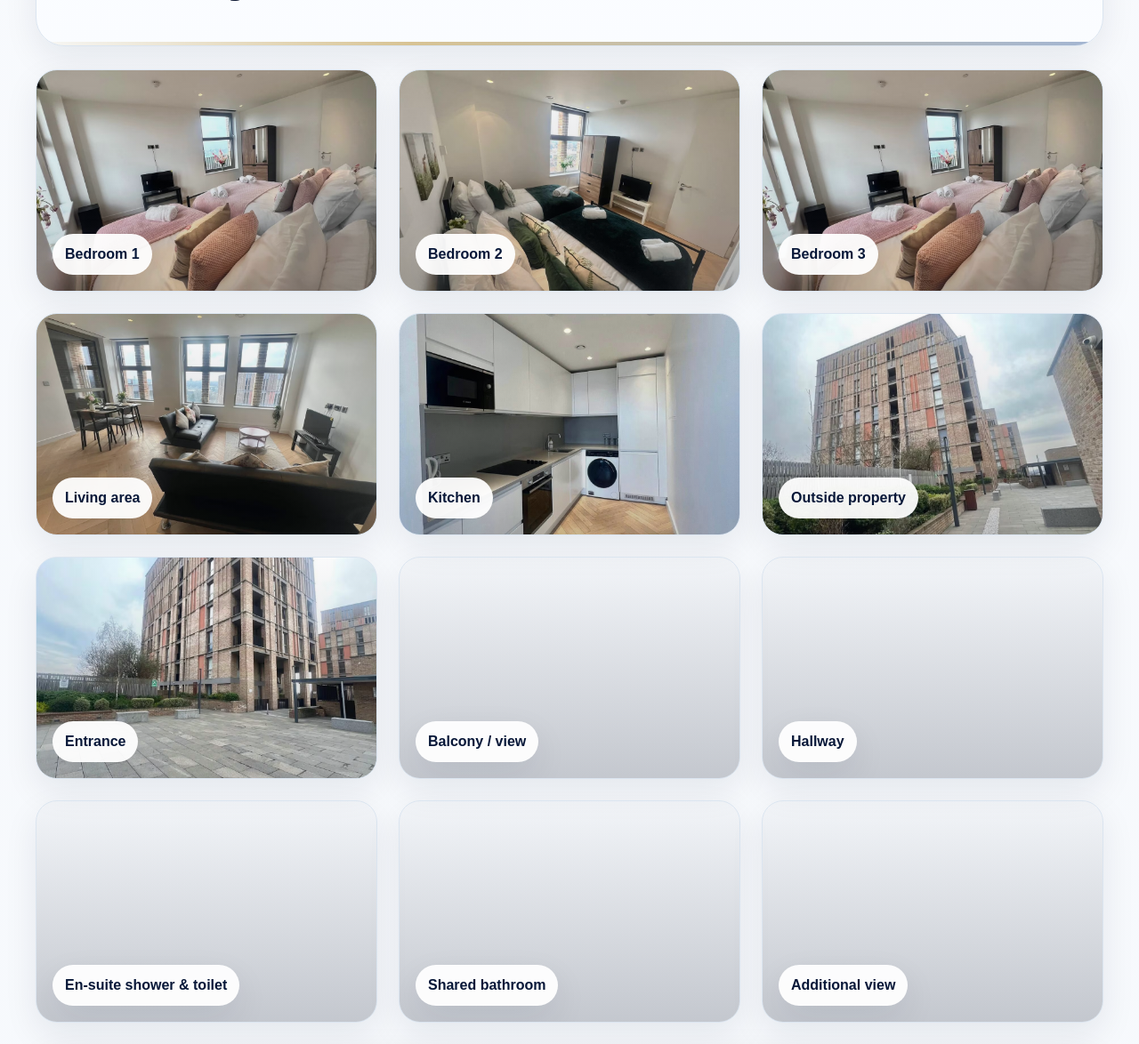
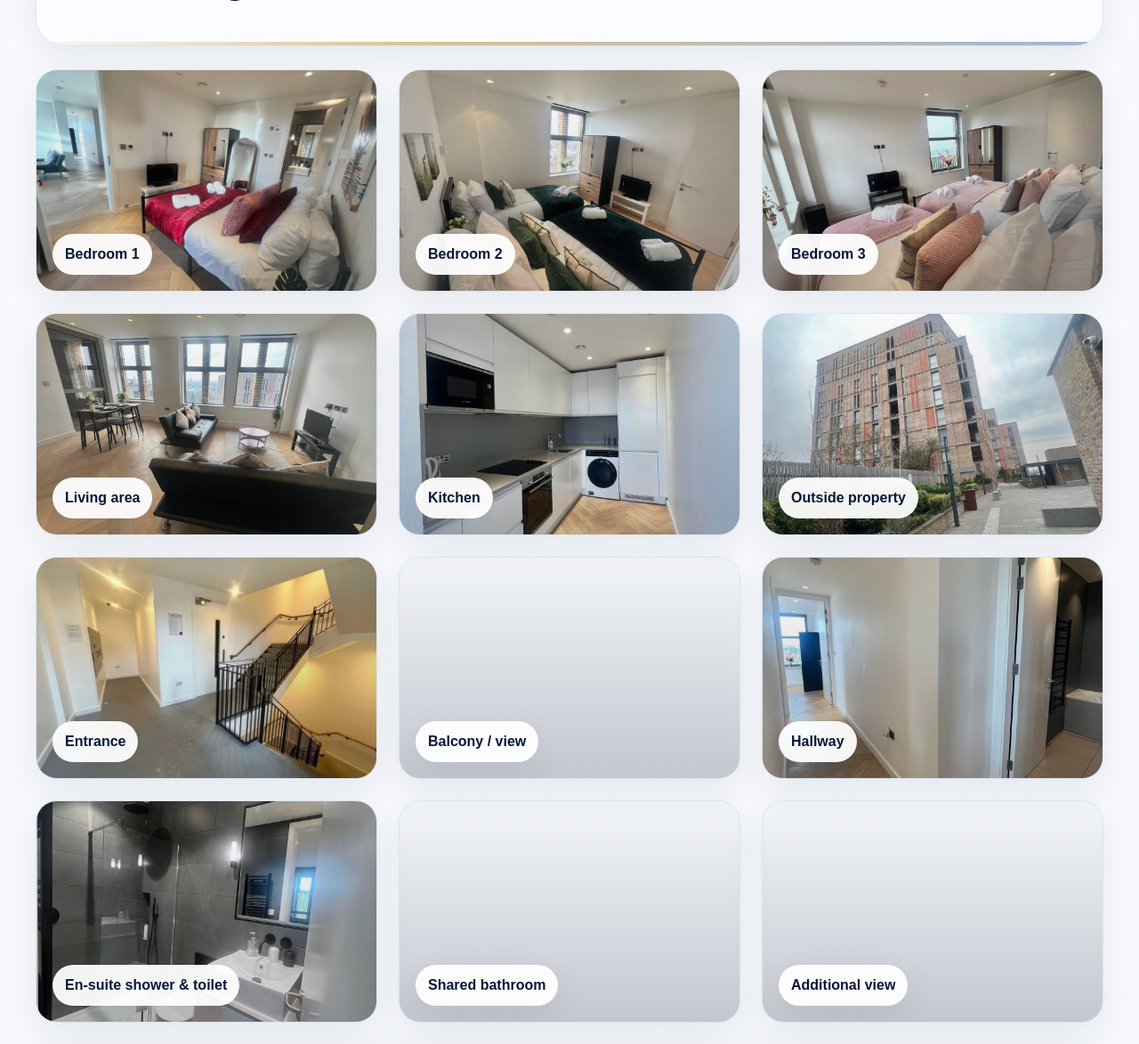
Before and after one commit to simplexstaysproperties-cmd/html-starter, a website: page index.html in a window 1280 px wide. Shown: the part 5581-6755 px from the top of the page at 89% size. Drawn offline with Linux system fonts and the light colour scheme.

Commit message:
Fix Dollis Hill gallery file names

```diff
--- a/index.html
+++ b/index.html
@@ -1153,16 +1153,16 @@
       </div>
 
       <div class="dollis-gallery-grid" id="dollis-gallery-grid">
-        <div class="gallery-photo" data-full="hero-bedroom-pink.jpg" style="background-image:url('hero-bedroom-pink.jpg');"><span>Bedroom 1</span></div>
-        <div class="gallery-photo" data-full="bedroom-green-wide.jpg" style="background-image:url('bedroom-green-wide.jpg');"><span>Bedroom 2</span></div>
+        <div class="gallery-photo" data-full="master-bedroom-red.jpg" style="background-image:url('master-bedroom-red.jpg');"><span>Bedroom 1</span></div>
+        <div class="gallery-photo" data-full="bedroom-2-green.jpg" style="background-image:url('bedroom-2-green.jpg');"><span>Bedroom 2</span></div>
         <div class="gallery-photo" data-full="bedroom-3.jpg" style="background-image:url('bedroom-3.jpg');"><span>Bedroom 3</span></div>
         <div class="gallery-photo" data-full="living-room-wide.jpg" style="background-image:url('living-room-wide.jpg');"><span>Living area</span></div>
-        <div class="gallery-photo" data-full="kitchen-wide.jpg" style="background-image:url('kitchen-wide.jpg');"><span>Kitchen</span></div>
+        <div class="gallery-photo" data-full="kitchen.jpg" style="background-image:url('kitchen.jpg');"><span>Kitchen</span></div>
         <div class="gallery-photo" data-full="building-front.jpg" style="background-image:url('building-front.jpg');"><span>Outside property</span></div>
-        <div class="gallery-photo" data-full="building-approach.jpg" style="background-image:url('building-approach.jpg');"><span>Entrance</span></div>
+        <div class="gallery-photo" data-full="entrance-2.jpg" style="background-image:url('entrance-2.jpg');"><span>Entrance</span></div>
         <div class="gallery-photo" data-full="balcony-view.jpg" style="background-image:url('balcony-view.jpg');"><span>Balcony / view</span></div>
-        <div class="gallery-photo" data-full="hallway-main.jpg" style="background-image:url('hallway-main.jpg');"><span>Hallway</span></div>
-        <div class="gallery-photo" data-full="ensuite-shower.jpg" style="background-image:url('ensuite-shower.jpg');"><span>En-suite shower & toilet</span></div>
+        <div class="gallery-photo" data-full="hallway-2.jpg" style="background-image:url('hallway-2.jpg');"><span>Hallway</span></div>
+        <div class="gallery-photo" data-full="ensuite-master.jpg" style="background-image:url('ensuite-master.jpg');"><span>En-suite shower & toilet</span></div>
         <div class="gallery-photo" data-full="shared-bathroom.jpg" style="background-image:url('shared-bathroom.jpg');"><span>Shared bathroom</span></div>
         <div class="gallery-photo" data-full="view-city.jpg" style="background-image:url('view-city.jpg');"><span>Additional view</span></div>
       </div>
```
